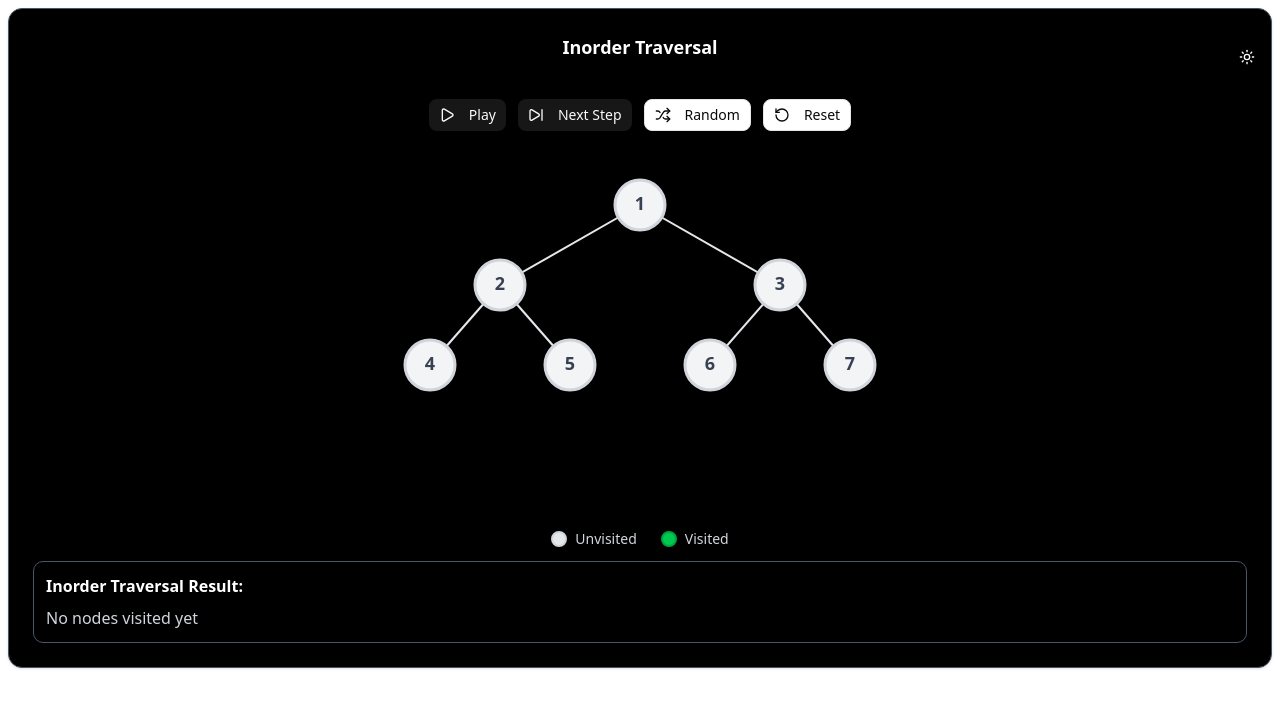
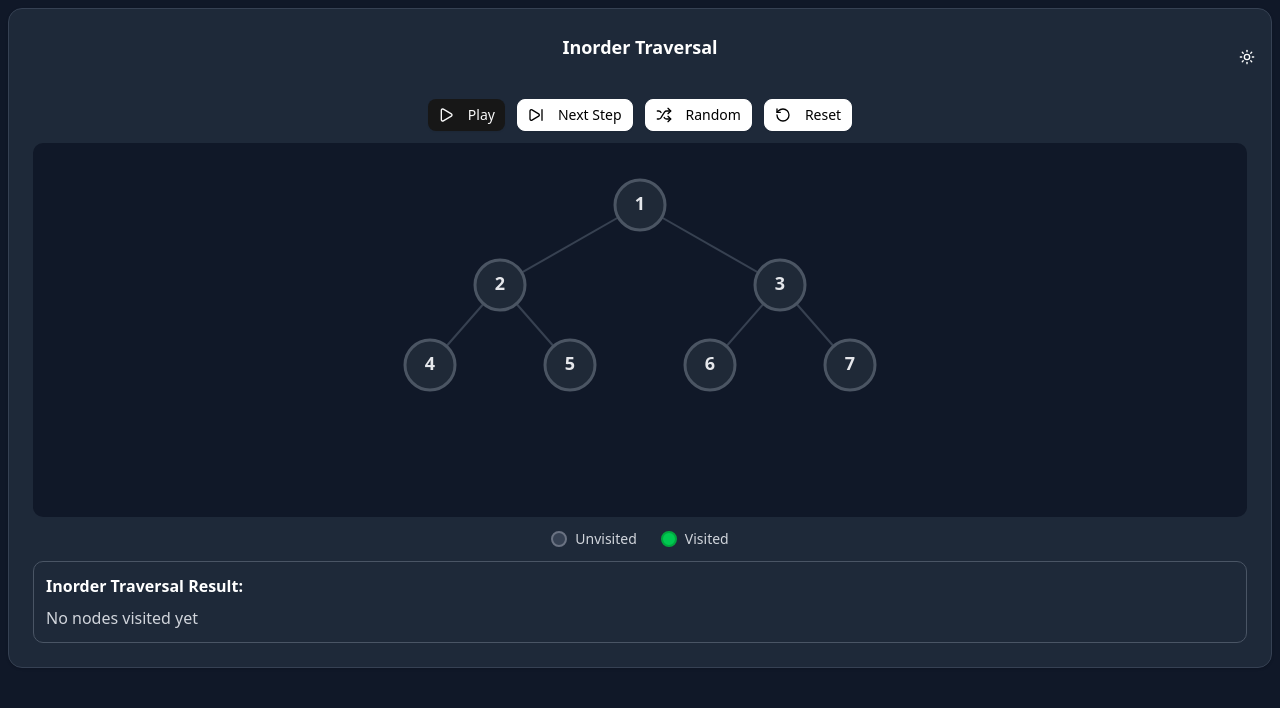
Before and after one commit to vamsik06/Inorder-Traversal, a Next.js app: page / in a window 1280 px wide. Both pictures are taken after a click on the button 1247 px from the left and 57 px from the top of the page. Shown: the top 708 px of the page. Built offline with nearby package versions, Linux system fonts and the light colour scheme.

Commit message:
modifications

```diff
--- a/inorder-traversal-visualizer.tsx
+++ b/inorder-traversal-visualizer.tsx
@@ -188,15 +188,19 @@ export default function InorderTraversalVisualizer() {
     if (!node || !node.x || !node.y) return null
 
     const isVisited = visitedNodes.has(node.id)
+    const lineColor = isDarkMode ? "#374151" : "#e5e7eb"
+    const unvisitedFill = isDarkMode ? "#1f2937" : "#f3f4f6"
+    const unvisitedStroke = isDarkMode ? "#4b5563" : "#d1d5db"
+    const textColor = isVisited ? "white" : (isDarkMode ? "#e5e7eb" : "#374151")
 
     return (
       <g key={node.id}>
         {/* Render connections to children */}
         {node.left && node.left.x && node.left.y && (
-          <line x1={node.x} y1={node.y} x2={node.left.x} y2={node.left.y} stroke="#e5e7eb" strokeWidth="2" />
+          <line x1={node.x} y1={node.y} x2={node.left.x} y2={node.left.y} stroke={lineColor} strokeWidth="2" />
         )}
         {node.right && node.right.x && node.right.y && (
-          <line x1={node.x} y1={node.y} x2={node.right.x} y2={node.right.y} stroke="#e5e7eb" strokeWidth="2" />
+          <line x1={node.x} y1={node.y} x2={node.right.x} y2={node.right.y} stroke={lineColor} strokeWidth="2" />
         )}
 
         {/* Render node circle */}
@@ -204,8 +208,8 @@ export default function InorderTraversalVisualizer() {
           cx={node.x}
           cy={node.y}
           r="25"
-          fill={isVisited ? "#22c55e" : "#f3f4f6"}
-          stroke={isVisited ? "#16a34a" : "#d1d5db"}
+          fill={isVisited ? "#22c55e" : unvisitedFill}
+          stroke={isVisited ? "#16a34a" : unvisitedStroke}
           strokeWidth="3"
           className="transition-all duration-300"
         />
@@ -216,7 +220,7 @@ export default function InorderTraversalVisualizer() {
           y={node.y + 5}
           textAnchor="middle"
           className="text-lg font-semibold"
-          fill={isVisited ? "white" : "#374151"}
+          fill={textColor}
         >
           {node.value}
         </text>
@@ -247,18 +251,30 @@ export default function InorderTraversalVisualizer() {
 
   return (
     <div
-      className={`w-full mx-auto p-2 space-y-3 h-[600px]`}
+      className={`w-full mx-auto p-2 space-y-3 min-h-screen transition-colors duration-300 ${
+        isDarkMode ? "bg-gray-900 text-white" : "bg-gray-50 text-gray-900"
+      }`}
     >
-      <Card className={isDarkMode ? "bg-black border-gray-600" : "bg-white"}>
+      <Card className={`transition-colors duration-300 ${
+        isDarkMode
+          ? "bg-gray-800 border-gray-700 text-white"
+          : "bg-white border-gray-200 text-gray-900"
+      }`}>
         <CardHeader className="pb-2 relative">
-          <CardTitle className={`text-lg font-bold text-center ${isDarkMode ? "text-white" : "text-gray-900"}`}>
+          <CardTitle className={`text-lg font-bold text-center transition-colors duration-300 ${
+            isDarkMode ? "text-white" : "text-gray-900"
+          }`}>
             Inorder Traversal
           </CardTitle>
           <Button
             onClick={toggleDarkMode}
             variant="ghost"
             size="sm"
-            className={`absolute top-2 right-2 p-2 h-8 w-8 ${isDarkMode ? "text-white hover:bg-gray-800" : "text-gray-900 hover:bg-gray-100"}`}
+            className={`absolute top-2 right-2 p-2 h-8 w-8 transition-colors duration-300 ${
+              isDarkMode
+                ? "text-white hover:bg-gray-700"
+                : "text-gray-900 hover:bg-gray-100"
+            }`}
           >
             {isDarkMode ? <Sun className="w-4 h-4" /> : <Moon className="w-4 h-4" />}
           </Button>
@@ -266,26 +282,61 @@ export default function InorderTraversalVisualizer() {
         <CardContent className="space-y-3">
           {/* Controls */}
           <div className="flex flex-wrap justify-center gap-3 mb-3">
-            <Button onClick={togglePlay} variant={isPlaying ? "destructive" : "default"} size="sm">
+            <Button
+              onClick={togglePlay}
+              variant={isPlaying ? "destructive" : "default"}
+              size="sm"
+              className="transition-colors duration-300"
+            >
               {isPlaying ? <Pause className="w-4 h-4 mr-2" /> : <Play className="w-4 h-4 mr-2" />}
               {isPlaying ? "Pause" : "Play"}
             </Button>
-            <Button onClick={nextStep} disabled={currentStep >= steps.length - 1} size="sm">
+            <Button
+              onClick={nextStep}
+              disabled={currentStep >= steps.length - 1}
+              variant="outline"
+              size="sm"
+              className={`transition-colors duration-300 ${
+                isDarkMode
+                  ? "border-white text-black hover:bg-white hover:text-gray-900"
+                  : "border-gray-300 text-gray-900 hover:bg-gray-100"
+              }`}
+            >
               <SkipForward className="w-4 h-4 mr-2" />
               Next Step
             </Button>
-            <Button onClick={generateNewTree} variant="outline" size="sm">
+            <Button
+              onClick={generateNewTree}
+              variant="outline"
+              size="sm"
+              className={`transition-colors duration-300 ${
+                isDarkMode
+                  ? "border-white text-black hover:bg-white hover:text-gray-900"
+                  : "border-gray-300 text-gray-900 hover:bg-gray-100"
+              }`}
+            >
               <Shuffle className="w-4 h-4 mr-2" />
               Random
             </Button>
-            <Button onClick={reset} variant="outline" size="sm">
+            <Button
+              onClick={reset}
+              variant="outline"
+              size="sm"
+              className={`transition-colors duration-300 ${
+                isDarkMode
+                  ? "border-white text-black hover:bg-white hover:text-gray-900"
+                  : "border-gray-300 hover:bg-gray-100"
+              }`}
+            >
               <RotateCcw className="w-4 h-4 mr-2" />
               Reset
             </Button>
           </div>
 
           {/* Tree Visualization */}
-          <div className={`rounded-lg p-3 mb-3 ${isDarkMode ? "bg-black" : "bg-gray-100"}`}>
+          <div className={`rounded-lg p-3 mb-3 transition-colors duration-300 ${
+            isDarkMode ? "bg-gray-900" : "bg-gray-100"
+          }`}>
             <svg width="100%" height="350" viewBox="0 0 600 350" className="mx-auto min-w-[600px]">
               {renderNode(tree)}
             </svg>
@@ -294,28 +345,52 @@ export default function InorderTraversalVisualizer() {
           {/* Legend */}
           <div className="flex flex-wrap justify-center gap-6 mb-3">
             <div className="flex items-center gap-2">
-              <div className="w-4 h-4 rounded-full bg-gray-200 border-2 border-gray-300"></div>
-              <span className={`text-sm ${isDarkMode ? "text-gray-300" : "text-gray-700"}`}>Unvisited</span>
+              <div className={`w-4 h-4 rounded-full border-2 transition-colors duration-300 ${
+                isDarkMode
+                  ? "bg-gray-700 border-gray-500"
+                  : "bg-gray-200 border-gray-300"
+              }`}></div>
+              <span className={`text-sm transition-colors duration-300 ${
+                isDarkMode ? "text-gray-300" : "text-gray-700"
+              }`}>Unvisited</span>
             </div>
             <div className="flex items-center gap-2">
               <div className="w-4 h-4 rounded-full bg-green-500 border-2 border-green-600"></div>
-              <span className={`text-sm ${isDarkMode ? "text-gray-300" : "text-gray-700"}`}>Visited</span>
+              <span className={`text-sm transition-colors duration-300 ${
+                isDarkMode ? "text-gray-300" : "text-gray-700"
+              }`}>Visited</span>
             </div>
           </div>
 
           {/* Traversal Result */}
           <div
-            className={`border rounded-lg p-3 ${isDarkMode ? "bg-black border-gray-600" : "bg-green-50 border-green-200"}`}
+            className={`border rounded-lg p-3 transition-colors duration-300 ${
+              isDarkMode
+                ? "bg-gray-800 border-gray-600"
+                : "bg-green-50 border-green-200"
+            }`}
           >
-            <h3 className={`font-semibold mb-2 ${isDarkMode ? "text-white" : "text-green-900"}`}>
+            <h3 className={`font-semibold mb-2 transition-colors duration-300 ${
+              isDarkMode ? "text-white" : "text-green-900"
+            }`}>
               Inorder Traversal Result:
             </h3>
             <div className="flex flex-wrap gap-2">
               {traversalResult.length === 0 ? (
-                <span className={isDarkMode ? "text-gray-300" : "text-green-600"}>No nodes visited yet</span>
+                <span className={`transition-colors duration-300 ${
+                  isDarkMode ? "text-gray-300" : "text-green-600"
+                }`}>No nodes visited yet</span>
               ) : (
                 traversalResult.map((value, index) => (
-                  <Badge key={index} variant="secondary" className="text-lg px-3 py-1">
+                  <Badge
+                    key={index}
+                    variant="secondary"
+                    className={`text-lg px-3 py-1 transition-colors duration-300 ${
+                      isDarkMode
+                        ? "bg-blue-600 text-white hover:bg-blue-700"
+                        : "bg-gray-200 text-gray-900 hover:bg-gray-300"
+                    }`}
+                  >
                     {value}
                   </Badge>
                 ))
```
